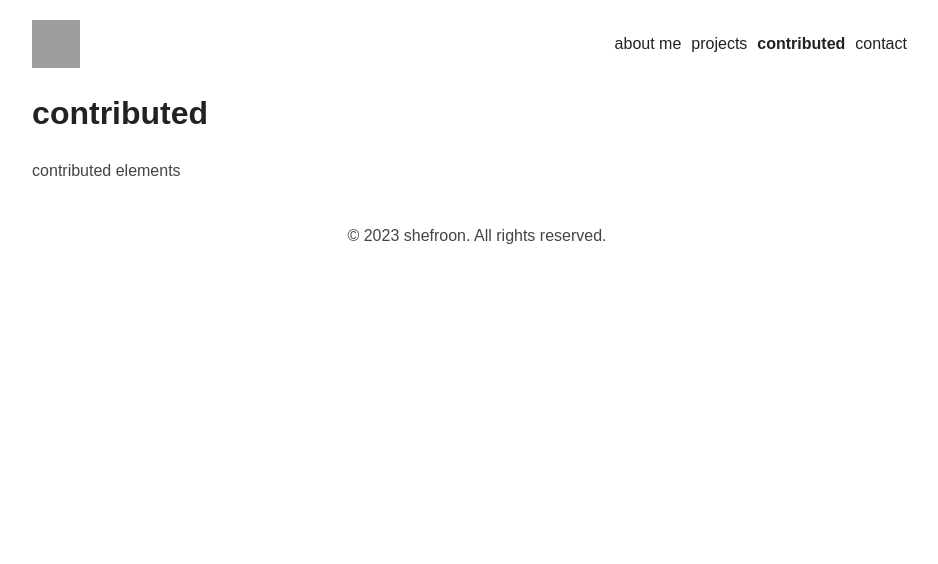
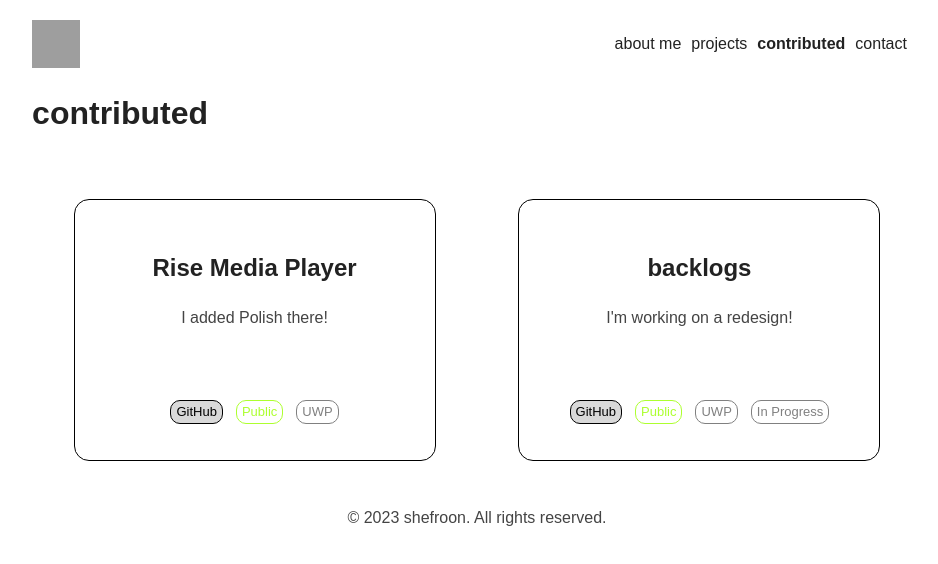
Before and after one commit to shef3r/site, an Astro site: page /contributed in a window 1280 px wide. Shown: the whole page, without its empty margins (163-1101 px from the left). Built offline with nearby package versions, Linux system fonts and the light colour scheme; Astro itself is replaced by a stand-in of ours; grey boxes are pictures that could not be loaded; a web font is replaced by a local one.

Commit message:
contributed page

```diff
--- a/src/pages/contributed.astro
+++ b/src/pages/contributed.astro
@@ -5,18 +5,35 @@ import Footer from '../components/Footer.astro';
 import { SITE_TITLE, SITE_DESCRIPTION } from '../consts';
 ---
 
-<!DOCTYPE html>
 <html lang="en">
 	<head>
 		<BaseHead title={SITE_TITLE} description={SITE_DESCRIPTION} />
 	</head>
-	<body style="height: calc(100% - 40px);">
+	<body style="height: calc(100% - 40px); display:flex; flex-direction:column;">
 		<Header title={SITE_TITLE} />
 		<main>
 			<h1>contributed</h1>
-			<p>
-				contributed elements
-			</p>
+			<div class="projectgrid">
+				<div class="projectframe">
+					<div><h2>Rise Media Player</h2>
+					<p>I added Polish there!</p></div>
+					<div class="tags">
+						<a class="tag gh" href="https://github.com/Rise-Software/Rise-Media-Player">GitHub</a>
+						<a class="tag" style="color:greenyellow; border-color: greenyellow;">Public</a>
+						<a class="tag" style="color:gray; border-color: gray;">UWP</a>
+					</div>
+				</div>
+				<div class="projectframe">
+					<div><h2>backlogs</h2>
+						<p>I'm working on a redesign!</p></div>
+						<div class="tags">
+							<a class="tag gh" href="https://github.com/surya-sk/backlogs">GitHub</a>
+							<a class="tag" style="color:greenyellow; border-color: greenyellow;">Public</a>
+							<a class="tag" style="color:gray; border-color: gray;">UWP</a>
+							<a class="tag" style="color:gray; border-color: gray;">In Progress</a>
+						</div>
+				</div>
+			</div>
 		</main>
 		<Footer />
 	</body>
--- a/src/styles/global.css
+++ b/src/styles/global.css
@@ -116,7 +116,8 @@ table td {
 	margin-bottom: 6px;
 	flex-direction: row;
 	flex-wrap: wrap;
-	justify-content: space-evenly;
+	justify-content:center;
+	gap:8px;
 }
 .tag {
     margin-left: 2.5px;
```
